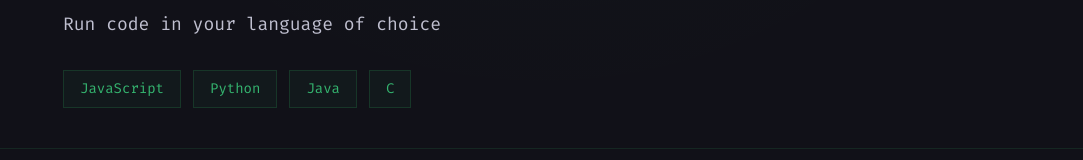
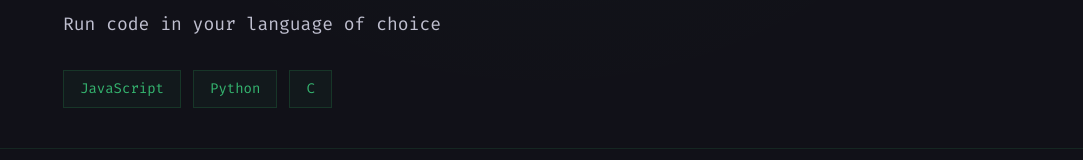
Before and after one commit to saudprashant2062/ICode, a React (Vite) app in the folder Frontend_ICode/: page / in a window 1280 px wide. Shown: the part 1057-1217 px from the top of the page, without its empty margins (97-1180 px from the left). Built offline with nearby package versions, Linux system fonts and the light colour scheme.

Commit message:
remove lang section

```diff
--- a/Frontend_ICode/src/context/ThemeContext.js
+++ b/Frontend_ICode/src/context/ThemeContext.js
@@ -1,3 +1,2 @@
 import { createContext } from "react";
-
 export const ThemeContext = createContext(null);
--- a/Frontend_ICode/src/pages/Landing.jsx
+++ b/Frontend_ICode/src/pages/Landing.jsx
@@ -11,7 +11,7 @@ const features = [
 ];
 
 const languages = [
-  "JavaScript", "Python", "Java", "C",
+  "JavaScript", "Python", "C",
 ];
 
 const year = new Date().getFullYear();
```
